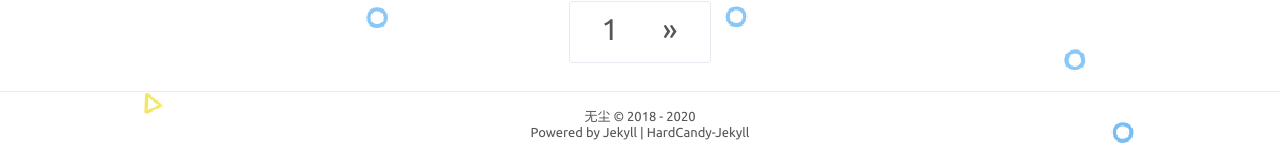
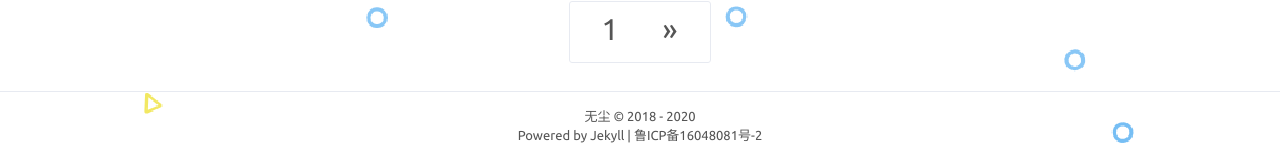
Before and after one commit to WuChenLinux/yw, a Jekyll site: the page built from index.html, in a window 1280 px wide and 900 px high, scrolled down 3033 px. Shown: the part 733-897 px from the top of the window. Built offline with Jekyll 4.4.1, drawn with Linux system fonts in a browser that asks for light colours; comment, search, counter and statistics services are not loaded.

Commit message:
Update footer.html

```diff
--- a/_includes/footer.html
+++ b/_includes/footer.html
@@ -8,5 +8,5 @@
   {% endunless %}
   {{ current }}
   <br>
-  Powered by <a href="https://www.jekyll.com.cn/">Jekyll</a> | <a href="https://github.com/xukimseven/HardCandy-Jekyll">HardCandy-Jekyll</a></span>
+  Powered by <a href="https://www.jekyll.com.cn/">Jekyll</a> | <a href="http://beian.miit.gov.cn">鲁ICP备16048081号-2</a></span>
 </footer>
```
